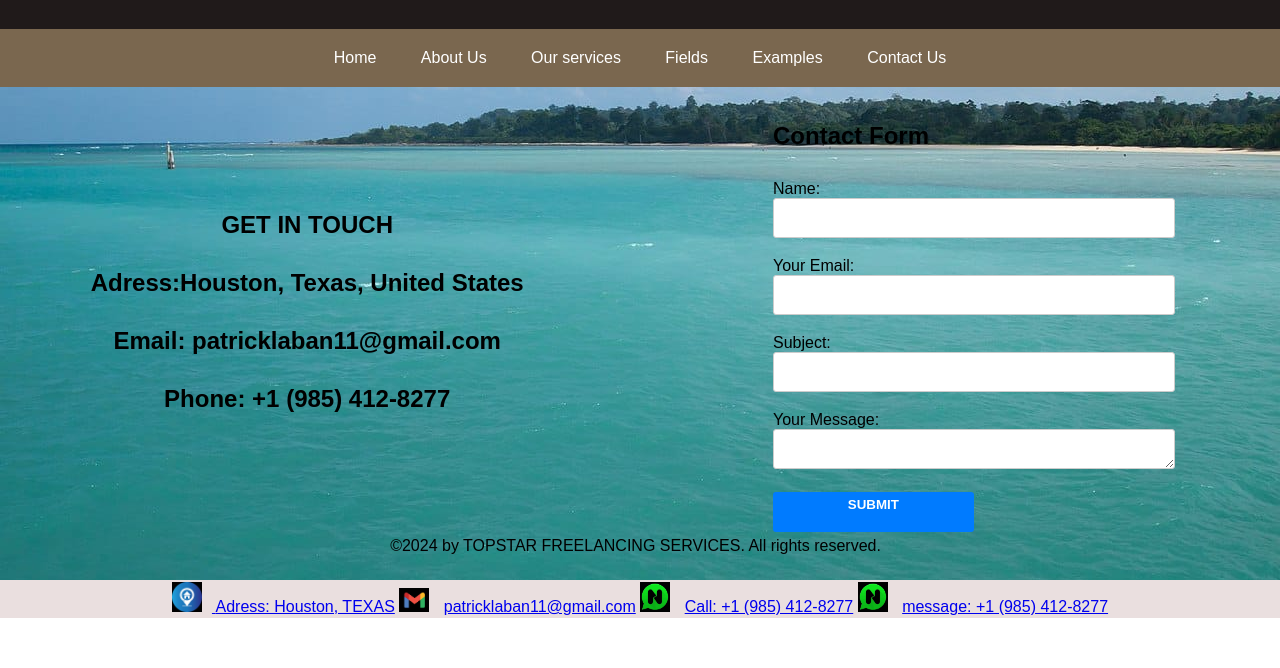
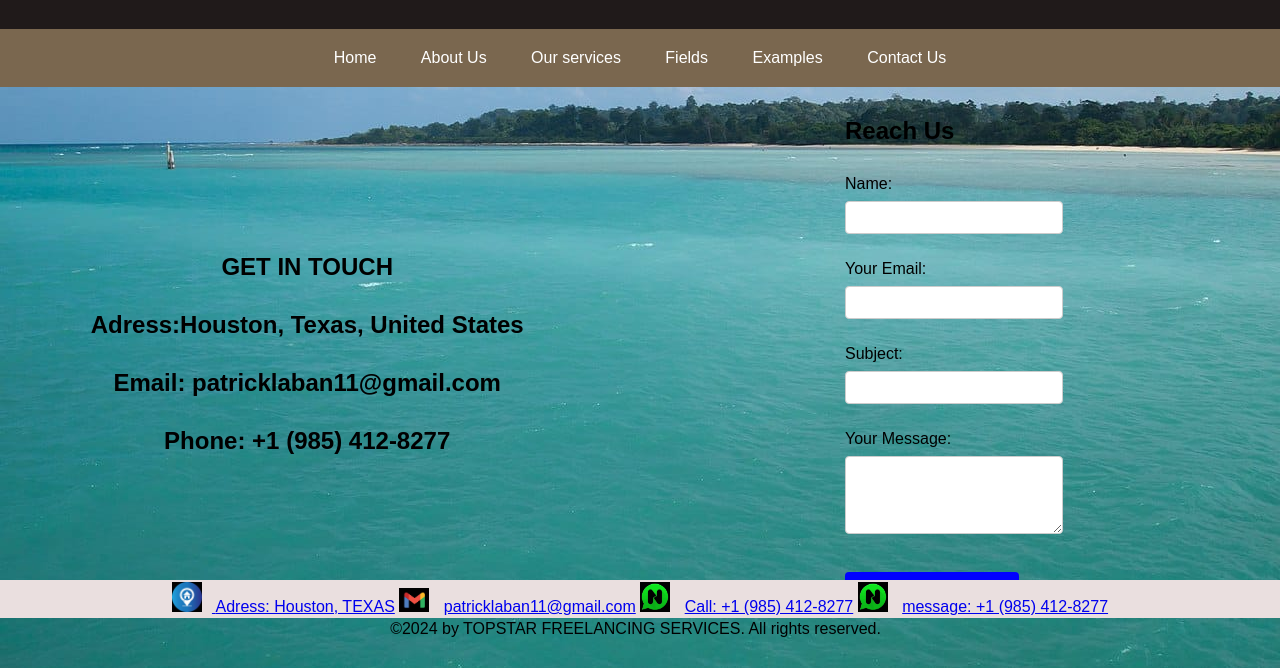
Before and after one commit to EvalyneMueke/topstar_writers, a plain HTML site: page contact.html in a window 1280 px wide. Shown: the part 182-850 px from the top of the page. Before the commit the page ends 800 px from the top, so only its background shows below. Drawn offline with Linux system fonts and the light colour scheme.

Commit message:
some edits

```diff
--- a/contact.html
+++ b/contact.html
@@ -101,15 +101,13 @@
         <center><h2>Email: patricklaban11@gmail.com</h2></center>
         <center><h2>Phone: +1 (985) 412-8277</h2></center>
     </div>
-    <div class="contact-form">
-        <h2>Contact Form</h2>
-
+    <form id="contactForm">
+        <h2>Reach Us</h2>
         <label for="name">Name:</label><br>
-            <input type="text" id="name" name="name" required> <br><br>
+        <input type="text" id="name" name="name" required size="50"> <br><br>
 
         <label for="email">Your Email:</label><br>
         <input type="email" id="email" name="email" required><br><br>
-
 
 
         <label for="subject">Subject:</label><br>
@@ -120,8 +118,6 @@
 
         <button type="submit"><h4>SUBMIT</h4></button>
     </form>
-    </div>
-</div>
 <script>
     document.getElementById("contactForm").addEventListener("submit", function(event) {
         event.preventDefault(); // Prevent the form from submitting normally
@@ -135,9 +131,11 @@
         });
 
         // Redirect to email client with filled email
-            window.location.href = "mailto:circleoflovepodcast@gmail.com?subject=" + encodeURIComponent(formData.get("subject")) + "&body=" + encodeURIComponent(emailBody);
+        window.location.href = "mailto:patricklaban11@gmail.com?subject=" + encodeURIComponent(formData.get("subject")) + "&body=" + encodeURIComponent(emailBody);
     });
 </script>
+</div>
+</div>
     <footer>
         <center><p>©2024 by TOPSTAR FREELANCING SERVICES. All rights reserved.</p></center>
     </footer>
--- a/style2.css
+++ b/style2.css
@@ -160,14 +160,17 @@ h1, h2, h3, h4, h5, h6 {
 }
 
 #contactForm button {
-    width: 100%; /* Button width */
-    background-color: #4CAF50; /* Button color */
+    /* Button width */
+    background-color:blue; /* Button color */
     color: white;
     padding: 12px 20px;
     margin: 8px 0;
     border: none;
     border-radius: 4px;
     cursor: pointer;
+
+    height: 40px; /* Adjust height as needed */
+    width: 40%; /* Make button fill the entire width of its container */
 }
 
 #contactForm button:hover {
```
Lines whose indentation alone changed are shown as unchanged.
